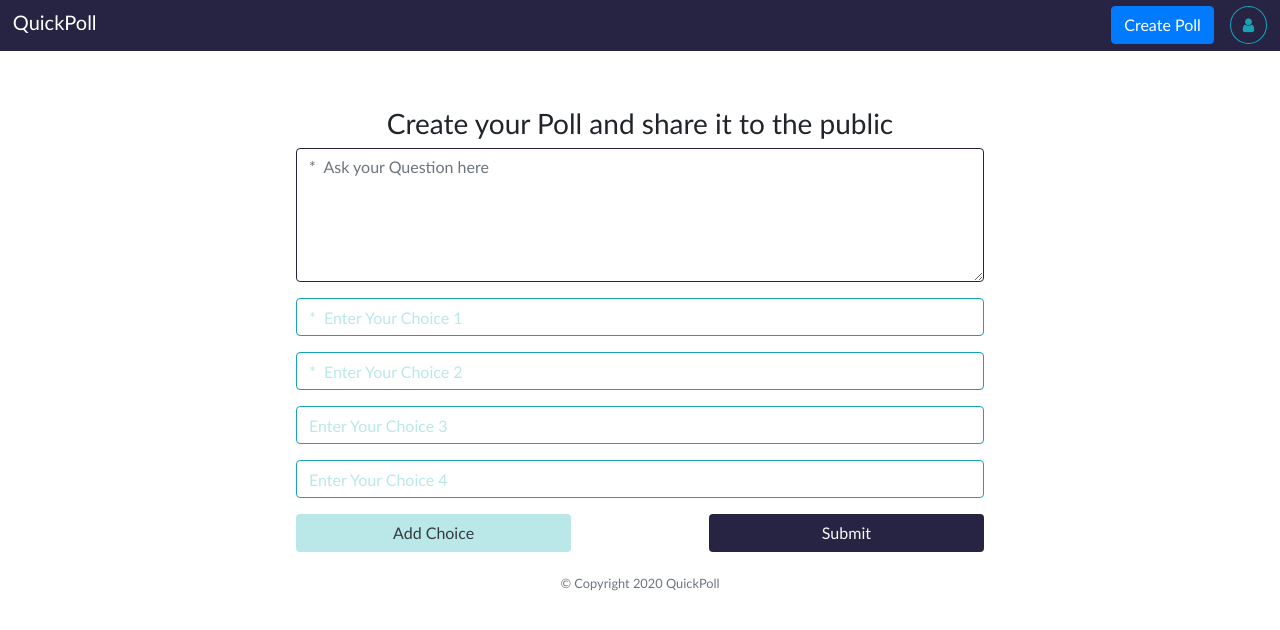
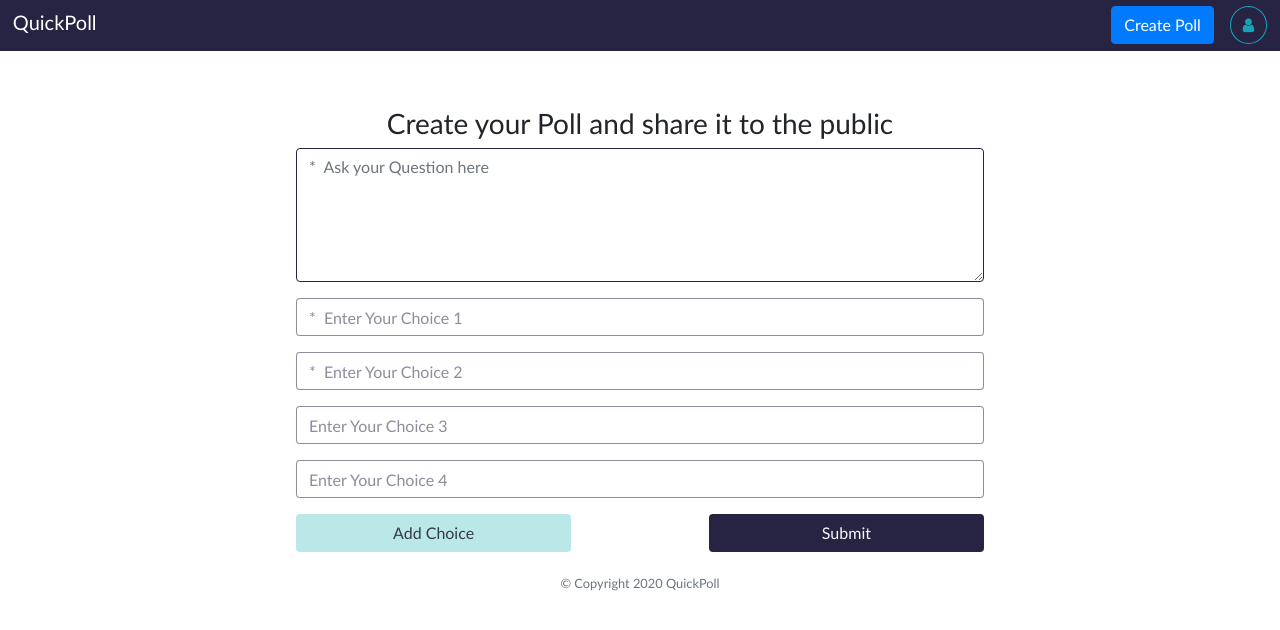
Before and after one commit to mohit-kumar-behera/poll-app, a Django app: template createPoll/templates/createPoll/createPoll.html in a window 1280 px wide. Shown: the top 630 px of the page. Run offline with Django 3.2, Linux system fonts and the light colour scheme; the template is opened without the code that fills it, so the values that code supplies are empty; some libraries are stand-ins or nearby versions.

Commit message:
update create-poll.css

```diff
--- a/createPoll/templates/createPoll/createPoll.html
+++ b/createPoll/templates/createPoll/createPoll.html
@@ -10,8 +10,8 @@
 {% endblock title %}
 
 {% block style %}
-	<link rel="stylesheet" type="text/css" href="/static/user/css/style.css?{% now 'U' %}">
-	<link rel="stylesheet" type="text/css" href="/static/user/css/create-poll.css?{% now 'U' %}">
+	<link rel="stylesheet" type="text/css" href="{% static 'css/style.css' %}?{% now 'U' %}">
+	<link rel="stylesheet" type="text/css" href="{% static 'css/create-poll.css' %}?{% now 'U' %}">
 {% endblock style %}
 
 {% block header %}
--- a/static/css/create-poll.css
+++ b/static/css/create-poll.css
@@ -28,7 +28,7 @@ textarea[name="question"] {
 	border-color:#272343;
 }
 input.choice {
-	border-color:#17A2B8;
+	border-color:#27234385;
 }
 .question-form-container button[type="submit"]:hover {
 	background:#322d56;
@@ -38,7 +38,7 @@ input.choice {
 }
 
 input[type="text"]::placeholder {
-	color:#bae8e8;
+	color:#27234385;
 }
 
 input[type="text"]:focus {
```
